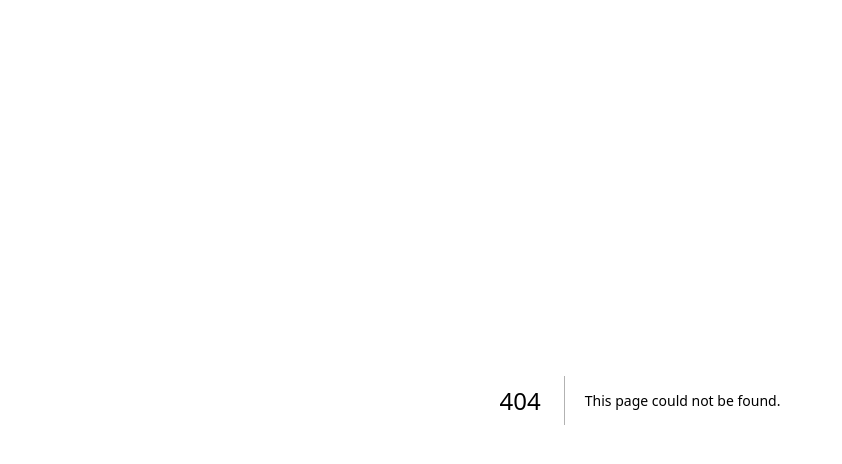
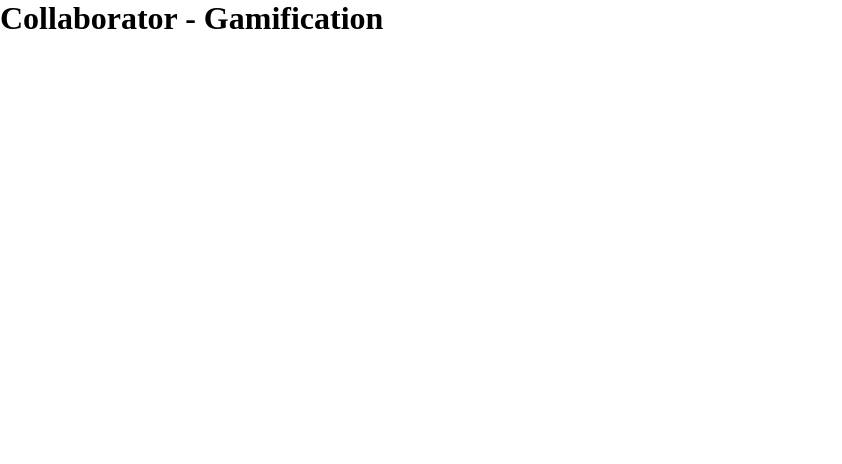
Before and after one commit to Grupo-GCB/academy-gamification, a Next.js app in the folder web/: page /collaborator in a window 1280 px wide. Before the commit this address had no page. Shown: the top 464 px of the page, without its empty margins (0-842 px from the left). Built offline with nearby package versions, Linux system fonts and the light colour scheme.

Commit message:
feat: create Collaborator Page

```diff
--- /dev/null
+++ b/web/src/pages/collaborator/index.tsx
@@ -0,0 +1,7 @@
+export default function Collaborator() {
+  return (
+    <div>
+      <h1>Collaborator - Gamification</h1>
+    </div>
+  );
+}
```
